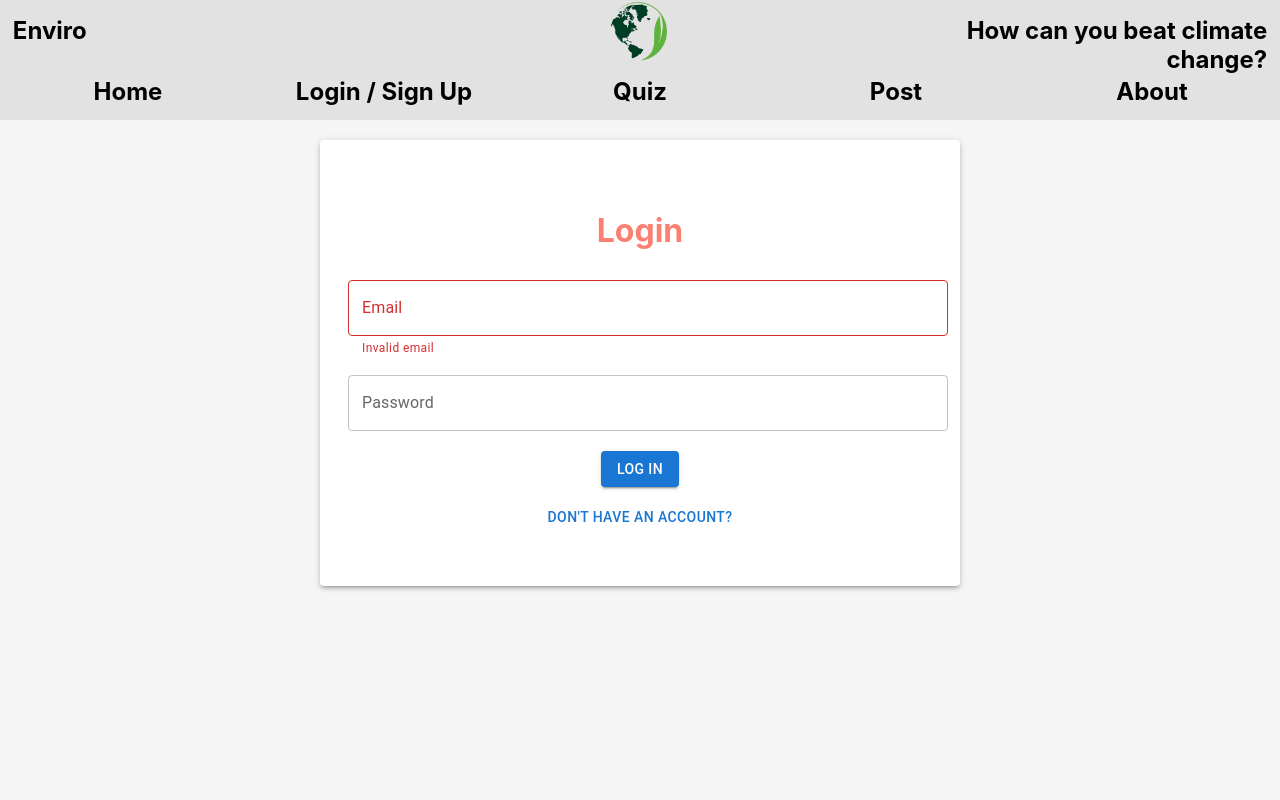
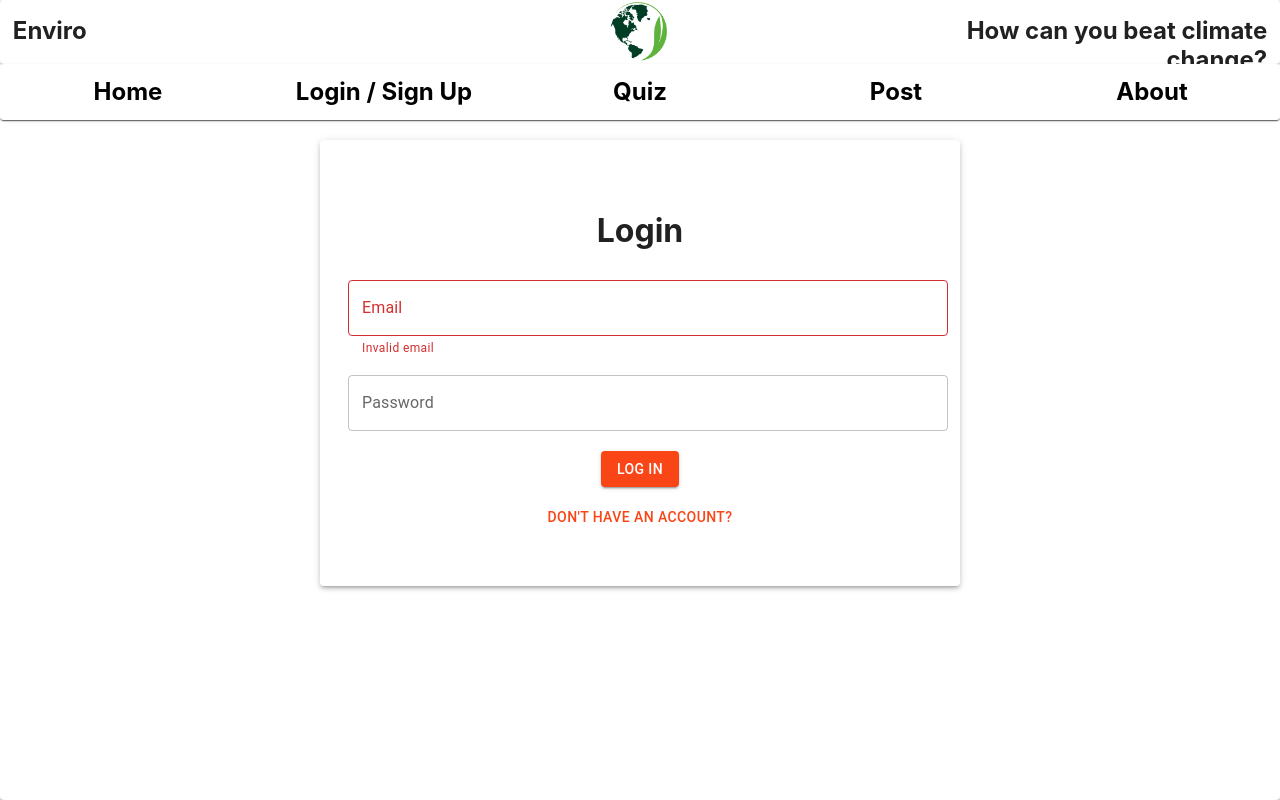
Before and after one commit to Team-53-CEN3031/CEN3031_DEPP_53, a React (Create React App) app in the folder frontend/: page /login in a window 1280 px wide. Built offline with nearby package versions, Linux system fonts and the light colour scheme.

Commit message:
Added modifiable color theme

```diff
--- a/frontend/src/components/Dashboard.js
+++ b/frontend/src/components/Dashboard.js
@@ -1,9 +1,12 @@
-import {Container, Paper} from "@mui/material";
+import {Box, Button, Container, Paper, ThemeProvider} from "@mui/material";
 import {useEffect, useState} from "react";
 import "../styles/Dashboard.css";
 import {useSelector} from "react-redux";
 import authToken from "../utils/authToken";
 import Header from "./Header";
+
+const {getTheme} = require("../styles/themes/themes.js");
+
 function printDate(d) {
     if(d == null) {
         return 'Unknown';
@@ -11,15 +14,32 @@ function printDate(d) {
         return d.substring(0,10);
     }
 }
+
 function Dashboard() {
     const[username,setUsername] = useState('')
 
     // paperStyle is used to style the paper component
     const paperStyle = {padding: '50px 20px', width: 600, margin:'20px auto'}
-
     //users is retrieved from the backend and is used to display the list of users and their registration dates
     const[users,setUsers] = useState([])
     const[posts,setPosts] = useState([])
+
+    const handleClick=(e)=> {
+        if(e.target.id === 'change_theme') {
+            e.preventDefault();
+            if(localStorage.getItem('theme') === 'light') {
+                localStorage.setItem('theme', 'dark');
+            } else if (localStorage.getItem('theme') === 'dark') {
+                localStorage.setItem('theme', 'light');
+            } else {
+                localStorage.setItem('theme', 'dark');
+            }
+            window.location.reload();
+        }
+    }
+
+    const currTheme = getTheme();
+
     useEffect(()=>{
         /*
       This function is used to retrieve the list of users from the backend
@@ -66,26 +86,28 @@ function Dashboard() {
                 });
             })
         }
+
+        if(localStorage.getItem('theme') === null) {
+            localStorage.setItem('theme', 'light');
+        }
+
     },[])
+
     return (
-        <div>
+        <ThemeProvider theme={currTheme}>
+            <Paper style = {{minHeight: '100vh'}}>
                 <Header/>
-            <div className="dashboard">
-                <div className="header">
+                <Paper className="dashboard">
+                    <Paper elevation = {3} className="header">
                         HELLO {username}
-                </div>
+                        <Button id = "change_theme" variant="contained" color = "primary" style = {{margin:'2%'}}onClick={handleClick}>Change Theme</Button>
+                    </Paper>
                     <div className="userpostcontainer">
                         <Container>
-
-                        {/*Paper component is used to style the form
-                Paper is just a container with a shadow
-                */}
+                            {/*Paper component is used to style the form Paper is just a container with a shadow */}
                             <Paper elevation={3} style={paperStyle}>
                                 Users
-                            {/*
-                    This is used to display the list of users and their registration dates
-                    map is used to iterate through the list of users given by the backend
-                    */}
+                                {/* This is used to display the list of users and their registration dates map is used to iterate through the list of users given by the backend  */}
                                 {users.map(user=>(
                                     <Paper elevation={4} style={{margin:"10px",padding:"15px", textAlign:"left"}} key={user.id}>
                                         Name: {user.name}<br/>
@@ -116,9 +138,9 @@ function Dashboard() {
                             </Paper>
                         </Container>
                     </div>
-            </div>
-        </div>
-
+                </Paper>
+            </Paper>
+        </ThemeProvider>
     );
 }
 
--- a/frontend/src/components/Header.js
+++ b/frontend/src/components/Header.js
@@ -2,7 +2,8 @@ import {useEffect} from "react";
 import authToken from "../utils/authToken";
 import "../styles/General.css";
 import "../styles/Header.css";
-import {Container} from "@mui/material";
+import {Button, Container, Paper, ThemeProvider} from "@mui/material";
+import {getTheme} from "../styles/themes/themes";
 
 
 function Header() {
@@ -22,16 +23,19 @@ function Header() {
             })
         }
     },[])
+
+    const currTheme = getTheme();
     return (
-        <div className="header">
-            <div className = "top">
+        <ThemeProvider theme={currTheme}>
+            <Paper className="header">
+                <Paper  className = "top">
                     <h1 className="left">Enviro</h1>
                     <div className="middle">
                         <img className = "logo" src={require("../images/enviro2.png")} alt="Enviro Logo"/>
                     </div>
                     <h1 className="right">How can you beat climate change? </h1>
-            </div>
-            <div className = "navbar">
+                </Paper>
+                <Paper className = "navbar">
                     <h2 className="navContainer">
                         <a href = "/" className= "link">Home</a>
                     </h2>
@@ -47,8 +51,9 @@ function Header() {
                     <h2 className="navContainer">
                         <a href  = "/About" className= "link">About</a>
                     </h2>
-            </div>
-        </div>
+                </Paper>
+            </Paper>
+        </ThemeProvider>
     );
 }
 
--- a/frontend/src/components/Login.js
+++ b/frontend/src/components/Login.js
@@ -1,7 +1,8 @@
-import {Box, Button, Container, Paper, TextField} from "@mui/material";
+import {Box, Button, Container, Paper, TextField, ThemeProvider} from "@mui/material";
 import {useEffect, useState} from "react";
 import "../styles/Login.css";
 import Header from "./Header";
+const {getTheme} = require("../styles/themes/themes.js");
 
 function Login() {
     // paperStyle is used to style the paper component
@@ -102,6 +103,8 @@ function Login() {
         }
     }
 
+    const currTheme = getTheme();
+
     function validEmail(email) {
         //Check if email is valid
         return email.match(/^(([^<>()[\]\\.,;:\s@\"]+(\.[^<>()[\]\\.,;:\s@\"]+)*)|(\".+\"))@((\[[0-9]{1,3}\.[0-9]{1,3}\.[0-9]{1,3}\.[0-9]{1,3}\])|(([a-zA-Z\-0-9]+\.)+[a-zA-Z]{2,}))$/);
@@ -119,13 +122,12 @@ function Login() {
             return "Password must be at least 8 characters";
         }
     }
-
     function LoginSignupDiv() {
-        return (
-            <div>
+        return (<div>
+                <Box className="center">
                     <div id = "signup">
                         <Paper elevation = {3} className="paper_container">
-                        <h1 style = {{color: 'salmon'}} className="center"> Sign Up</h1>
+                            <h1 color = "primary" className="center"> Sign Up</h1>
                             <Box component="form" sx={{ '& > :not(style)': { m: 1 }, }} noValidate autoComplete="off">
                                 <TextField label="Name" variant="outlined" fullWidth value = {nameS} onChange={(e)=>setNameS(e.target.value)}/>
                                 <TextField label="Email" variant="outlined" fullWidth value = {emailS} error={!validEmail(emailP)} helperText={!validEmail(emailP) ? "Invalid email" : ""} onChange={(e)=>setEmailS(e.target.value)}/>
@@ -133,7 +135,7 @@ function Login() {
                             </Box>
                             {/* Button is used to submit the form When it is clicked, handleClick is called */}
                             <div className="center">
-                            <Button id = "signupbutton" variant="contained" color = "secondary" style = {{margin:'2%'}}onClick={handleClick}>Sign Up</Button>
+                                <Button id = "signupbutton" variant="contained" color = "primary" style = {{margin:'2%'}}onClick={handleClick}>Sign Up</Button>
                                 <Button id = "swap" color = "primary" onClick={handleClick}>Already Registered?</Button>
                             </div>
                             {errorDiv}
@@ -141,7 +143,7 @@ function Login() {
                     </div>
                     <div id = "login">
                         <Paper elevation = {3}  className="paper_container">
-                        <h1 style = {{color: 'salmon'}} className="center"> Login</h1>
+                            <h1 color = "primary" className="center"> Login</h1>
                             <Box component="form" sx={{ '& > :not(style)': { m: 1 }, }} noValidate autoComplete="off">
                                 {/* TextField is used to take input from the user, When it is changed, the name is updated through setName */}
                                 <TextField label="Email" variant="outlined" fullWidth value = {emailP} error={!validEmail(emailP)} helperText={!validEmail(emailP) ? "Invalid email" : ""} onChange={(e)=>setEmailP(e.target.value)}/>
@@ -155,15 +157,19 @@ function Login() {
                             {errorDiv}
                         </Paper>
                     </div>
+                </Box>
             </div>
+
         )
     }
 
     return (
-        <div>
+        <ThemeProvider theme={currTheme}>
+            <Paper style={{height: "100vh"}}>
                 <Header/>
                 {LoginSignupDiv()}
-        </div>
+            </Paper>
+        </ThemeProvider>
     );
 }
 
--- a/frontend/src/components/Post.js
+++ b/frontend/src/components/Post.js
@@ -1,7 +1,8 @@
-import {Box, Button, Container, Paper, TextField} from "@mui/material";
+import {Box, Button, Container, Paper, TextField, ThemeProvider} from "@mui/material";
 import {useEffect, useState} from "react";
 import "../styles/Post.css";
 import Header from "./Header";
+import {getTheme} from "../styles/themes/themes";
 
 
 function Post() {
@@ -36,11 +37,15 @@ function Post() {
             })
         }
     }
+
+    const currTheme = getTheme();
+
     return (
-        <div>
+        <ThemeProvider theme={currTheme}>
+            <Paper style = {{height: '100vh'}}>
                 <Header/>
                 <Paper elevation = {3} style={paperStyle}>
-                <h1 style = {{color: 'salmon'}} className="center"> Post</h1>
+                    <h1 className="center"> Post</h1>
                     <Box component="form" sx={{'& > :not(style)': { m: 1 },}} noValidate autoComplete="off">
                         <TextField id="outlined-basic" label="Post Message" variant="outlined" fullWidth value = {postMessage} onChange={(e)=>setPostMessage(e.target.value)}/>
                     </Box>
@@ -48,7 +53,8 @@ function Post() {
                         <Button id = "post" variant="contained" color = "primary" onClick={handleClick}>SUBMIT</Button>
                     </div>
                 </Paper>
-        </div>
+            </Paper>
+        </ThemeProvider>
     );
 }
 
```
Lines whose indentation alone changed are shown as unchanged.
